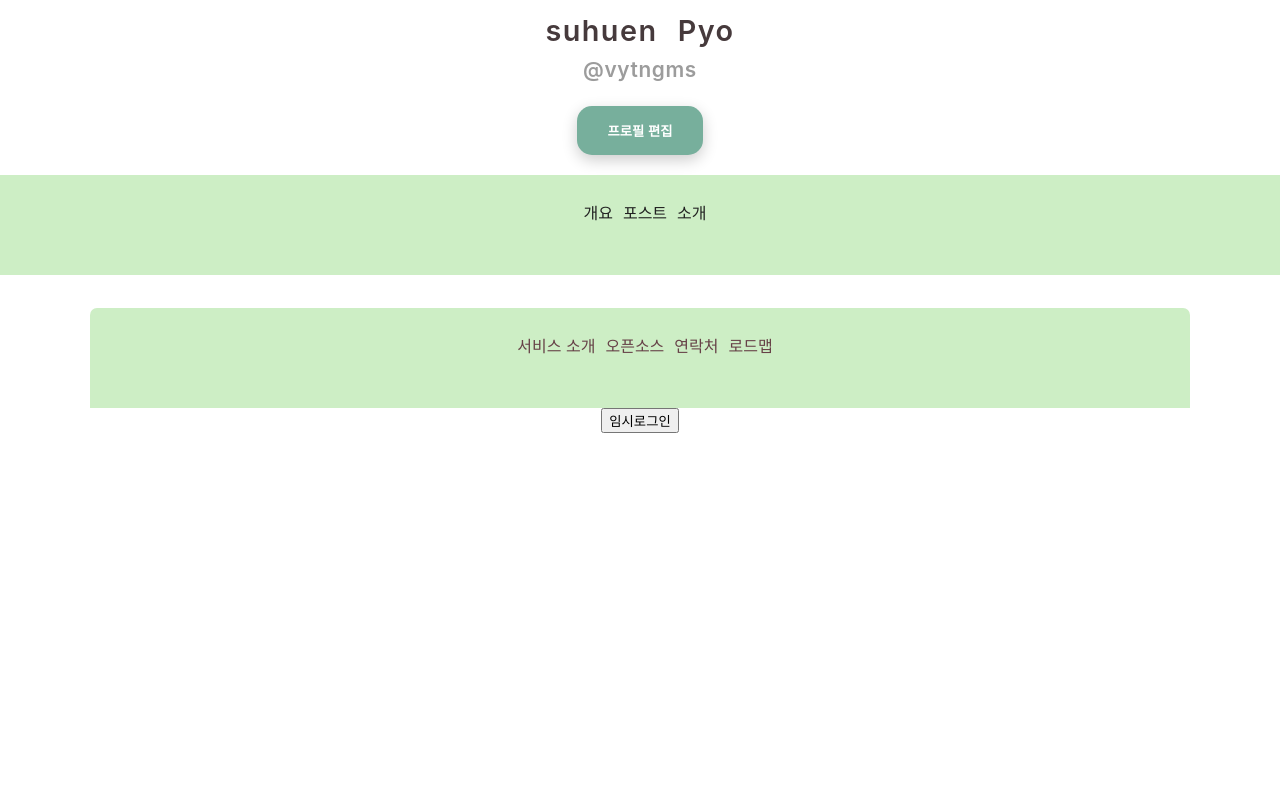
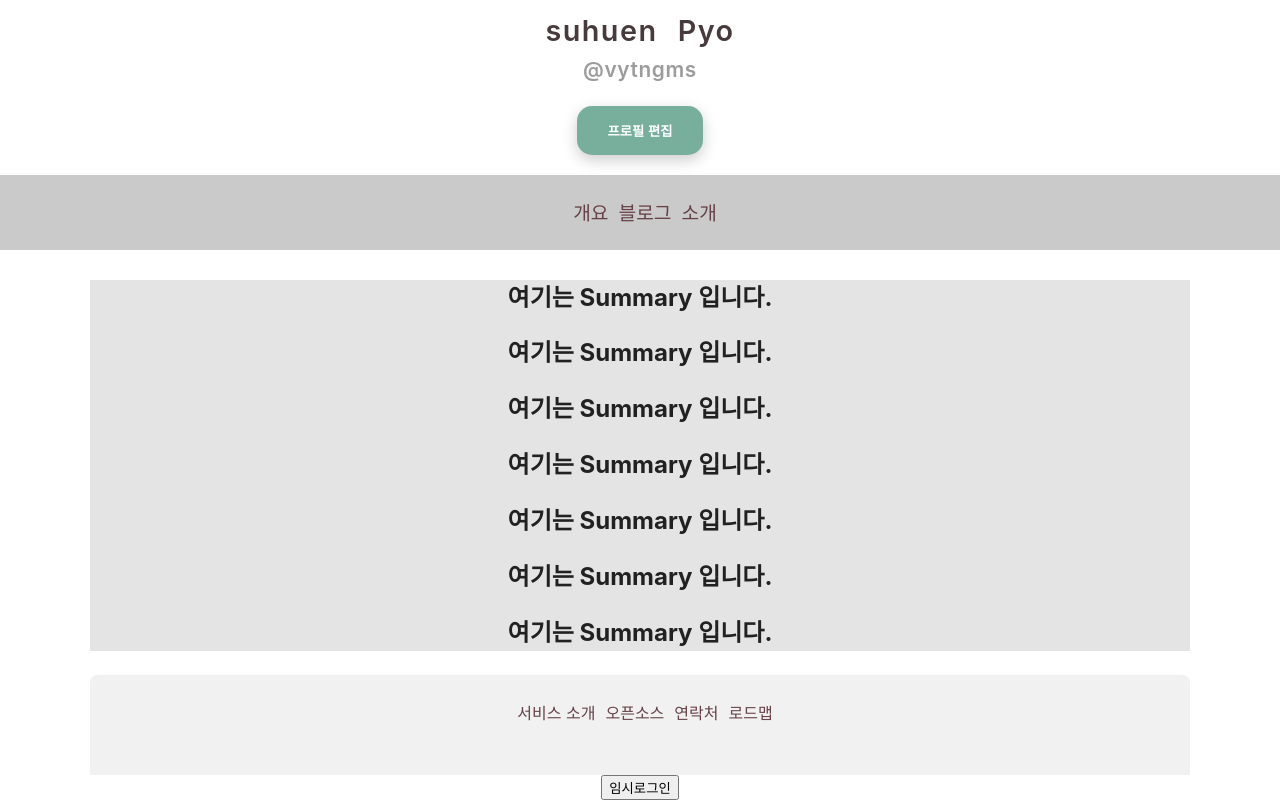
Before and after one commit to SuHuenPyo/blog, a React (Create React App) app in the folder frontend/miary/: page /myblog in a window 1280 px wide. Shown: the part 358-1158 px from the top of the page. Before the commit the page ends 800 px from the top, so only its background shows below. Built offline with nearby package versions, Linux system fonts and the light colour scheme.

Commit message:
MIARY-18

```diff
--- a/frontend/miary/src/components/Footer/Footer.scss
+++ b/frontend/miary/src/components/Footer/Footer.scss
@@ -5,7 +5,7 @@
     height: 100px;
     margin: 0 auto;
     margin-top: 1.5em;
-    background:  #cdeec5;
+    background:  #f1f1f1;
     border-top-left-radius: 7px;
     border-top-right-radius: 7px;
 
--- a/frontend/miary/src/components/Header/Header.js
+++ b/frontend/miary/src/components/Header/Header.js
@@ -7,6 +7,7 @@ import {
     FaSearch, // 돋보기
     FaBell,
     FaGreaterThanEqual, //종(알림)
+
 } from 'react-icons/fa';
 import { Link } from 'react-router-dom';
 import SideBar from '../Login/SideBar';
@@ -67,7 +68,11 @@ export const Header = (props) => {
                             글 쓰기
                         </Link>
                     </li>
-                    <li><a href="#">{props.tools2}</a></li>
+                    <li>
+                        <Link to="/myblog">
+                            프로필
+                        </Link>
+                    </li>
                 </ul>
             </div>
 
--- a/frontend/miary/src/components/MyBlog/MyBlogTabView.js
+++ b/frontend/miary/src/components/MyBlog/MyBlogTabView.js
@@ -1,17 +1,36 @@
-import React from 'react'
+import React, {useState} from 'react'
 import './MyBlogTabView.scss';
+import Summary from '../MyBlogTab/Summary';
+import MyBlogPost from '../MyBlogTab/MyBlogPost';
+import Introduce from '../MyBlogTab/Introduce';
 
 export const MyBlogTabView = () => {
-  return (
-    <div className='MyBlogTabView'>
-        <ul>
-          <li>개요</li>
-          <li>포스트</li>
-          <li>소개</li>
-        </ul>
+  const MyBlogTabs = {
+    0: <Summary/>,
+    1: <MyBlogPost/>,
+    2: <Introduce/>,
+  }
+
+  const [blogTabNumber, setTabNumber] = useState(0);
+
+  const changeTabHandler = (num)=>{
+    setTabNumber(num);
+  }
 
 
+  return (
+    <>
+    <div className='MyBlogTabView'>
+      <ul className='MyBlogTabs'>
+        <li ><a onClick={()=> changeTabHandler(0)} href="#">개요</a></li>
+        <li ><a onClick={()=> changeTabHandler(1)} href="#">블로그</a></li>
+        <li ><a onClick={()=> changeTabHandler(2)} href="#">소개</a></li>
+      </ul>
     </div>
+      <div className="MyBlogTabContents">
+        {MyBlogTabs[blogTabNumber]}
+      </div>
+    </>
   )
 }
 
--- a/frontend/miary/src/components/MyBlog/MyBlogTabView.scss
+++ b/frontend/miary/src/components/MyBlog/MyBlogTabView.scss
@@ -1,7 +1,7 @@
 .MyBlogTabView{
-    background-color: #cdeec5;
+    background-color: #cacaca;
     width:100%;
-    height: 100px;
+    height: 75px;
 
     ul{
         display: inline-block;
@@ -10,6 +10,14 @@
             float: left;
             //outline: 2px dotted red;
             padding-left: 10px;
+            font-size: 1.2em
         }
     }
 }
+.MyBlogTabContents{
+    margin: 0 auto;
+    height: auto;
+    width: 100%;
+    max-width: 1100px;
+    padding-top: 10px;
+}
--- /dev/null
+++ b/frontend/miary/src/components/MyBlogTab/Introduce.js
@@ -0,0 +1,9 @@
+import React from 'react'
+
+export const Introduce = () => {
+  return (
+    <div>Introduce</div>
+  )
+}
+
+export default Introduce;
--- /dev/null
+++ b/frontend/miary/src/components/MyBlogTab/MyBlogPost.js
@@ -0,0 +1,9 @@
+import React from 'react'
+
+export const MyBlogPost = () => {
+  return (
+    <div>MyBlogPost</div>
+  )
+}
+
+export default MyBlogPost;
--- /dev/null
+++ b/frontend/miary/src/components/MyBlogTab/Summary.js
@@ -0,0 +1,20 @@
+import React from 'react'
+import './Summary.scss';
+
+export const Summary = () => {
+
+  return (
+    <div className='Summary'>
+
+      <h2>여기는 Summary 입니다. </h2>
+      <h2>여기는 Summary 입니다. </h2>
+      <h2>여기는 Summary 입니다. </h2>
+      <h2>여기는 Summary 입니다. </h2>
+      <h2>여기는 Summary 입니다. </h2>
+      <h2>여기는 Summary 입니다. </h2>
+      <h2>여기는 Summary 입니다. </h2>
+    </div>
+  )
+}
+
+export default Summary;
--- /dev/null
+++ b/frontend/miary/src/components/MyBlogTab/Summary.scss
@@ -0,0 +1,5 @@
+.Summary{
+  height: auto;
+  width: 100%;
+  background-color: rgb(228, 228, 228);
+}
```
